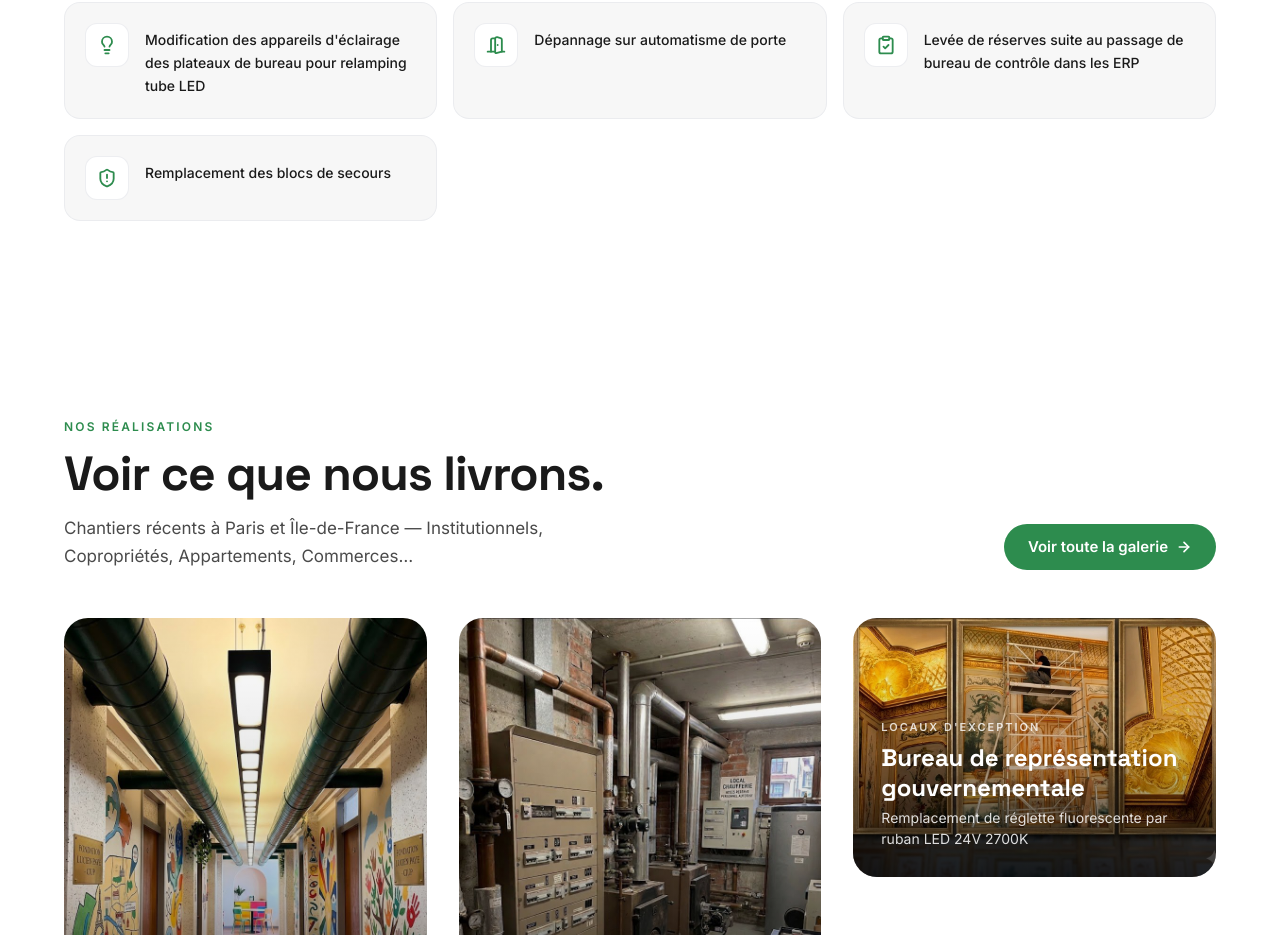
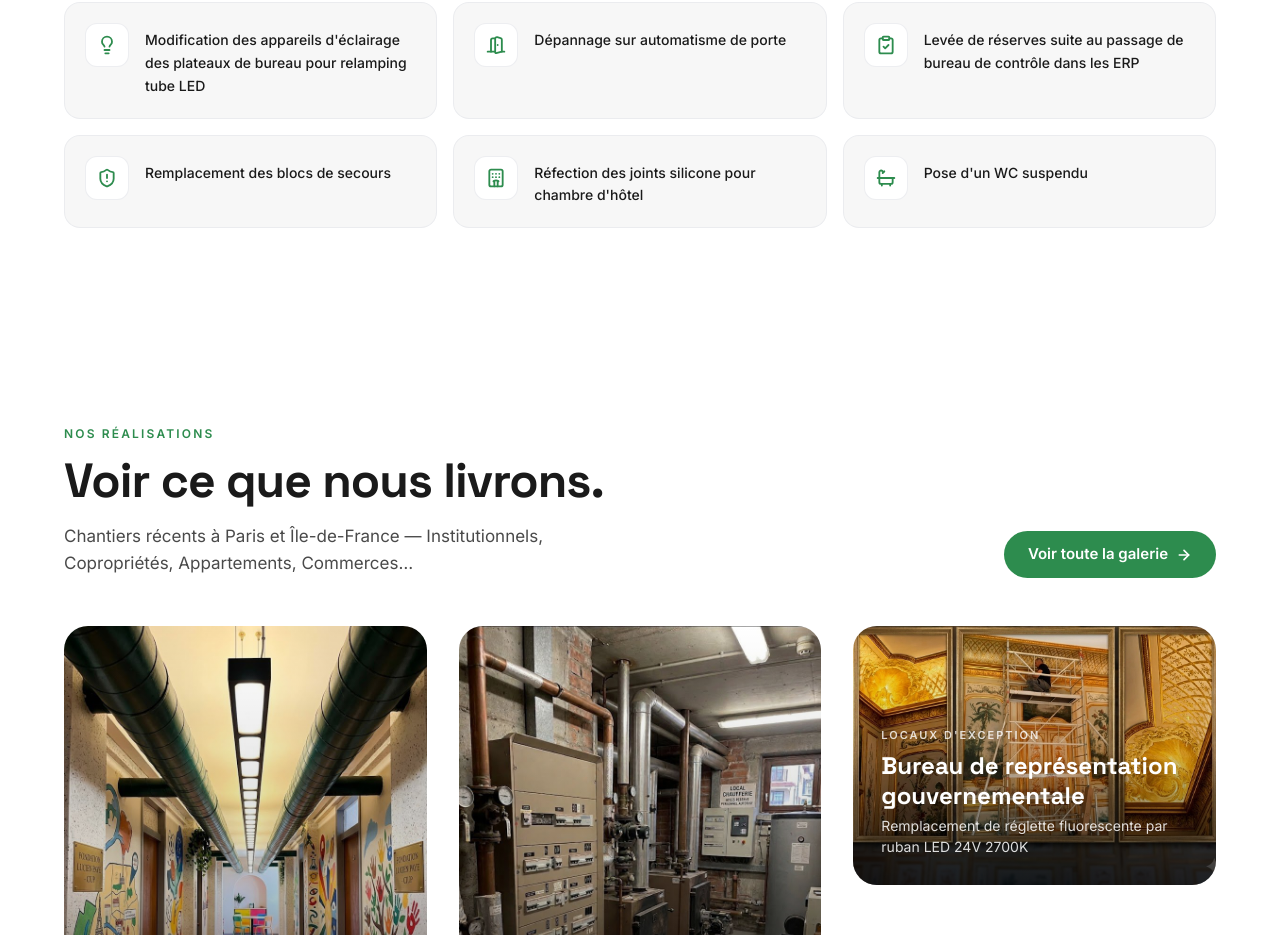
Before and after one commit to PHT001/emajor-site, a Next.js app: page / in a window 1280 px wide. Shown: the part 6920-7855 px from the top of the page. Built offline with nearby package versions, Linux system fonts and the light colour scheme.

Commit message:
feat(missions): + 'Réfection joints silicone hôtel' + 'Pose WC suspendu'

```diff
--- a/components/MissionsQuotidiennes.tsx
+++ b/components/MissionsQuotidiennes.tsx
@@ -6,6 +6,8 @@ import {
   DoorOpen,
   ClipboardCheck,
   ShieldAlert,
+  Hotel,
+  Bath,
   type LucideIcon,
 } from "lucide-react";
 import Reveal from "@/components/Reveal";
@@ -48,6 +50,14 @@ const missions: Mission[] = [
   {
     icon: ShieldAlert,
     title: "Remplacement des blocs de secours",
+  },
+  {
+    icon: Hotel,
+    title: "Réfection des joints silicone pour chambre d'hôtel",
+  },
+  {
+    icon: Bath,
+    title: "Pose d'un WC suspendu",
   },
 ];
 
```
